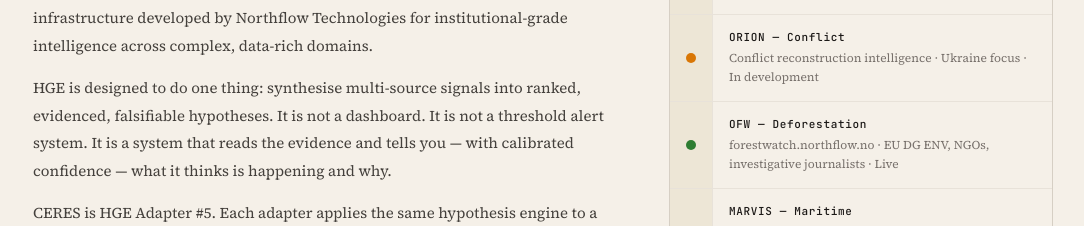
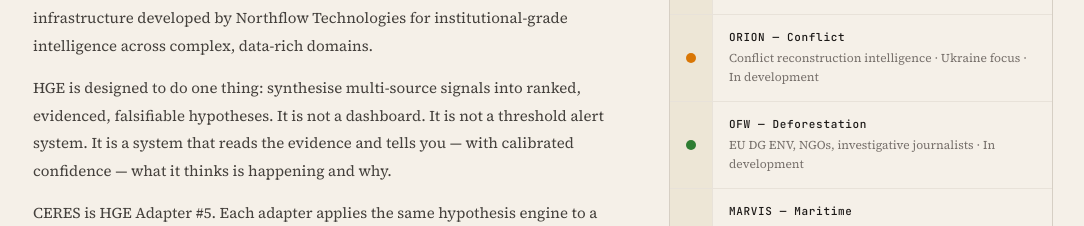
Before and after one commit to northflowlabs/ceres, a Next.js app: page /about in a window 1280 px wide. Shown: the part 1440-1666 px from the top of the page, without its empty margins (97-1181 px from the left). Built offline with nearby package versions, Linux system fonts and the light colour scheme.

Commit message:
fix: remove forestwatch URL from OFW adapter, mark as in development

```diff
--- a/src/app/about/page.tsx
+++ b/src/app/about/page.tsx
@@ -6,7 +6,7 @@ import SiteFooter from "@/components/SiteFooter";
 const ADAPTERS = [
   { color: "var(--watch)",   name: "GAIA — Astrophysics",        desc: "Space research intelligence · ESO, ESA, academic journals · Operational" },
   { color: "var(--warning)", name: "ORION — Conflict",           desc: "Conflict reconstruction intelligence · Ukraine focus · In development" },
-  { color: "var(--watch)",   name: "OFW — Deforestation",        desc: "forestwatch.northflow.no · EU DG ENV, NGOs, investigative journalists · Live" },
+  { color: "var(--watch)",   name: "OFW — Deforestation",        desc: "EU DG ENV, NGOs, investigative journalists · In development" },
   { color: "var(--watch)",   name: "MARVIS — Maritime",          desc: "Maritime AI Validation & Intelligence System · In development" },
   { color: "var(--earth)",   name: "CERES — Famine Early Warning", desc: "This system · Probabilistic · 43 countries · Live" },
 ];
```
